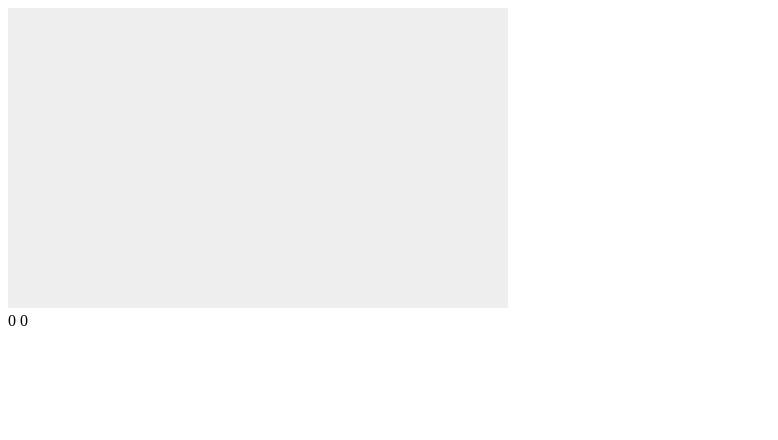
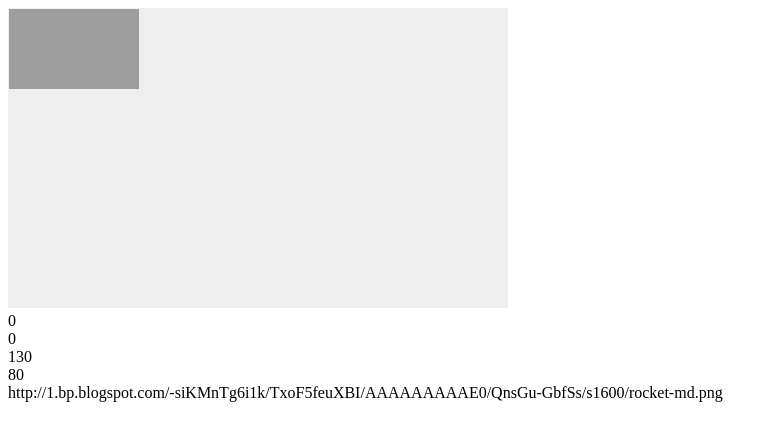
Before and after one commit to AndyRightNow/ESL-Suite-Rocket-Adventure-Game, a plain HTML site: page Integration.html in a window 1280 px wide. Shown: the whole page, without its empty margins (0-778 px from the left). Drawn offline with nearby package versions, Linux system fonts and the light colour scheme.

Commit message:
Stubbing out the GraphicsClass and GraphicsClassTest

```diff
--- a/GraphicsClass.js
+++ b/GraphicsClass.js
@@ -11,3 +11,113 @@
 *************************************************************************************/
 
 "use strict";
+
+var GraphicsContext = {
+	//	Get reference to the canvas
+	canvas : document.getElementById("canvas"),
+
+	//	Get reference to the canvas context
+	canvasCtx : canvas.getContext("2d"),
+
+	//***************************
+	//	Clear the whole canvas
+	//***************************
+	clearCanvas : function(){
+		GraphicsContext.canvasCtx.clearRect(0, 0, canvas.width, canvas.height);
+	},
+
+	//*******************************************
+	//	HTML5 Canvas functions wrap-ups
+	//*******************************************
+	drawImg : function(url, x, y, width, height){
+		var img = new Image();
+		img.src = url;
+		img.onload = function(){
+			GraphicsContext.canvasCtx.drawImage(img, x, y, width, height);
+		};
+	},
+
+	drawCircle : function(x, y, r, color){
+		GraphicsContext.canvasCtx.save();
+		GraphicsContext.canvasCtx.beginPath();
+		GraphicsContext.canvasCtx.arc(x, y, r, 0, Math.PI * 2);
+		GraphicsContext.canvasCtx.fillStyle = color;
+		GraphicsContext.canvasCtx.fill();
+		GraphicsContext.canvasCtx.restore();
+	},
+
+	drawRect : function(x, y, width, height, color){
+		GraphicsContext.canvasCtx.save();
+		GraphicsContext.canvasCtx.fillStyle = color;
+		GraphicsContext.canvasCtx.fillRect(x, y, width, height);
+		GraphicsContext.canvasCtx.restore();
+	},
+
+	translate : function(x, y){
+		return GraphicsContext.canvasCtx.translate(x, y);
+	},
+
+	rotate : function(angle){
+		return GraphicsContext.canvasCtx.rotate(angle);
+	},
+
+	scale : function(x, y){
+		return GraphicsContext.canvasCtx.scale(x, y);
+	},
+
+	transfrom : function(a, b, c, d, e, f){
+		return GraphicsContext.canvasCtx.transfrom(a, b, c, d, e, f);
+	},
+
+	save : function(){
+		return GraphicsContext.canvasCtx.save();
+	},
+
+	restore : function(){
+		return GraphicsContext.canvasCtx.restore();
+	},
+};
+
+//************************************
+//	Sprite Object
+//************************************
+var Sprite = {
+	//	Sprite Image url
+	url : "",
+
+	//****************
+	//	Coordinates
+	//****************
+	x : 0,
+	y : 0,
+
+	//****************
+	//	Size
+	//****************
+	width : 0,
+	height : 0,
+
+	init : function(url, x, y, width, height){
+		this.url = url;
+		this.x = x;
+		this.y = y;
+		this.width = width;
+		this.height = height;
+	},
+
+	update : function(x, y, angle){
+		this.x = x;
+		this.y = y;
+		GraphicsContext.save();
+		GraphicsContext.rotate(angle);
+	},
+
+	draw : function(){
+		GraphicsContext.drawImg(this.url, this.x, this.y, this.width, this.height);
+		GraphicsContext.restore();
+	}
+};
+
+//************************************
+//	Barrier Objects
+//************************************
--- a/Integration.html
+++ b/Integration.html
@@ -5,12 +5,6 @@
   <title>JS Integration</title>
   <!-- Dependencies -->
   <script type="text/javascript" src="https://code.jquery.com/jquery-1.12.3.min.js"></script>
-  <!-- Engine -->
-  <script type="text/javascript" src="EngineMain.js"></script>
-  <script type="text/javascript" src="GraphicsClass.js"></script>
-  <script type="text/javascript" src="UIClass.js"></script>
-  <script type="text/javascript" src="InputClass.js"></script>
-  <script type="text/javascript" src="Utility.js"></script>
 </head>
 
 <body>
@@ -18,6 +12,14 @@
   <div class="showtext"></div>
 </body>
 <footer>
+  <!-- Engine -->
+  <script type="text/javascript" src="EngineMain.js"></script>
+  <script type="text/javascript" src="GraphicsClass.js"></script>
+  <script type="text/javascript" src="UIClass.js"></script>
+  <script type="text/javascript" src="InputClass.js"></script>
+  <script type="text/javascript" src="Utility.js"></script>
+  <!-- End -->
+
   <!-- Tests -->
   <script type="text/javascript">
     //  Get a reference to the canvas
@@ -34,10 +36,11 @@
     }
   </script>
   <script type="text/javascript" src="Test\GraphicsClassTest.js"></script>
-  <script type="text/javascript" src="Test\UIClassTest.js"></script>
-  <script type="text/javascript" src="Test\InputClassTest.js"></script>
-  <script type="text/javascript" src="Test\UtilityTest.js"></script>
-  <script type="text/javascript" src="Test\EngineMainTest.js"></script>
+  <!-- <script type="text/javascript" src="Test\UIClassTest.js"></script> -->
+  <!-- <script type="text/javascript" src="Test\InputClassTest.js"></script> -->
+  <!-- <script type="text/javascript" src="Test\UtilityTest.js"></script> -->
+  <!-- <script type="text/javascript" src="Test\EngineMainTest.js"></script> -->
+  <!-- End -->
 </footer>
 
 </html>
--- a/Test/GraphicsClassTest.js
+++ b/Test/GraphicsClassTest.js
@@ -0,0 +1,45 @@
+/*************************************************************************************
+
+							Graphics Class Test
+
+*************************************************************************************/
+
+"use strict";
+
+//***********************************************
+//	Test GraphicsContext.drawCircle() method
+//***********************************************
+// GraphicsContext.drawCircle(canvas.width * 0.5, canvas.height * 0.5, 20, "blue");
+
+//***********************************************
+//	Test GraphicsContext.drawRect() method
+//***********************************************
+// GraphicsContext.drawRect(canvas.width * 0.3, canvas.height * 0.3, 20, 20, "blue");
+
+//***********************************************
+//	Test GraphicsContext.drawImg() method
+//***********************************************
+// GraphicsContext.drawImg("https://mdn.mozillademos.org/files/5395/backdrop.png", 0, 0, 100, 100);
+
+
+//***************************************************
+//	Test Sprite.init() methods
+//***************************************************
+Sprite.init("http://1.bp.blogspot.com/-siKMnTg6i1k/TxoF5feuXBI/AAAAAAAAAE0/QnsGu-GbfSs/s1600/rocket-md.png"
+	,0, 0, 130, 80);
+show(Sprite.x);
+show(Sprite.y);
+show(Sprite.width);
+show(Sprite.height);
+show(Sprite.url);
+
+//***************************************************
+//	Test Sprite.update() and Sprite.draw() methods
+//***************************************************
+Sprite.update(1, 1, 30);
+Sprite.draw();
+
+//*************************************
+//	Test clearCanvas() method
+//*************************************
+// GraphicsContext.clearCanvas();
```
